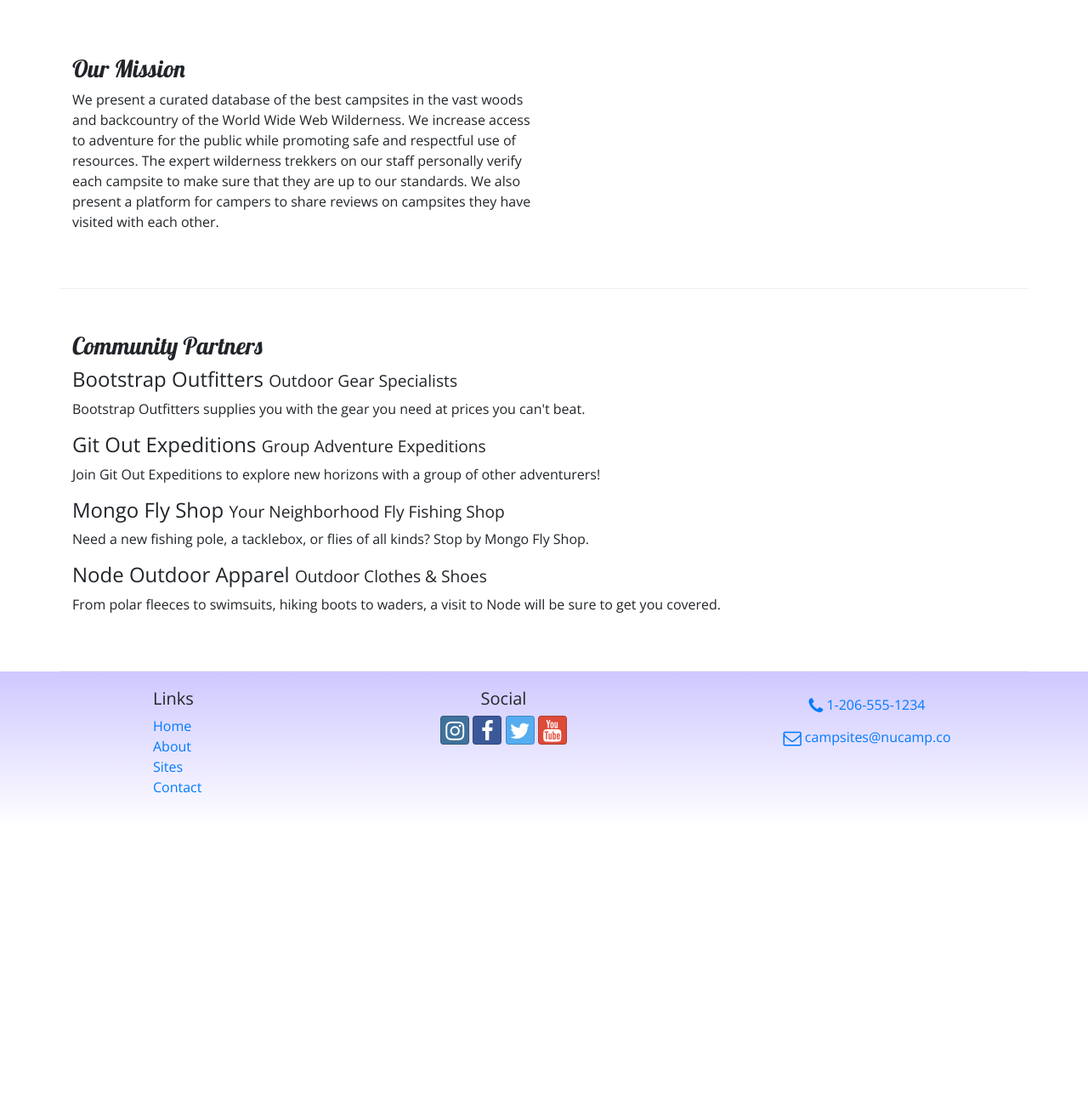
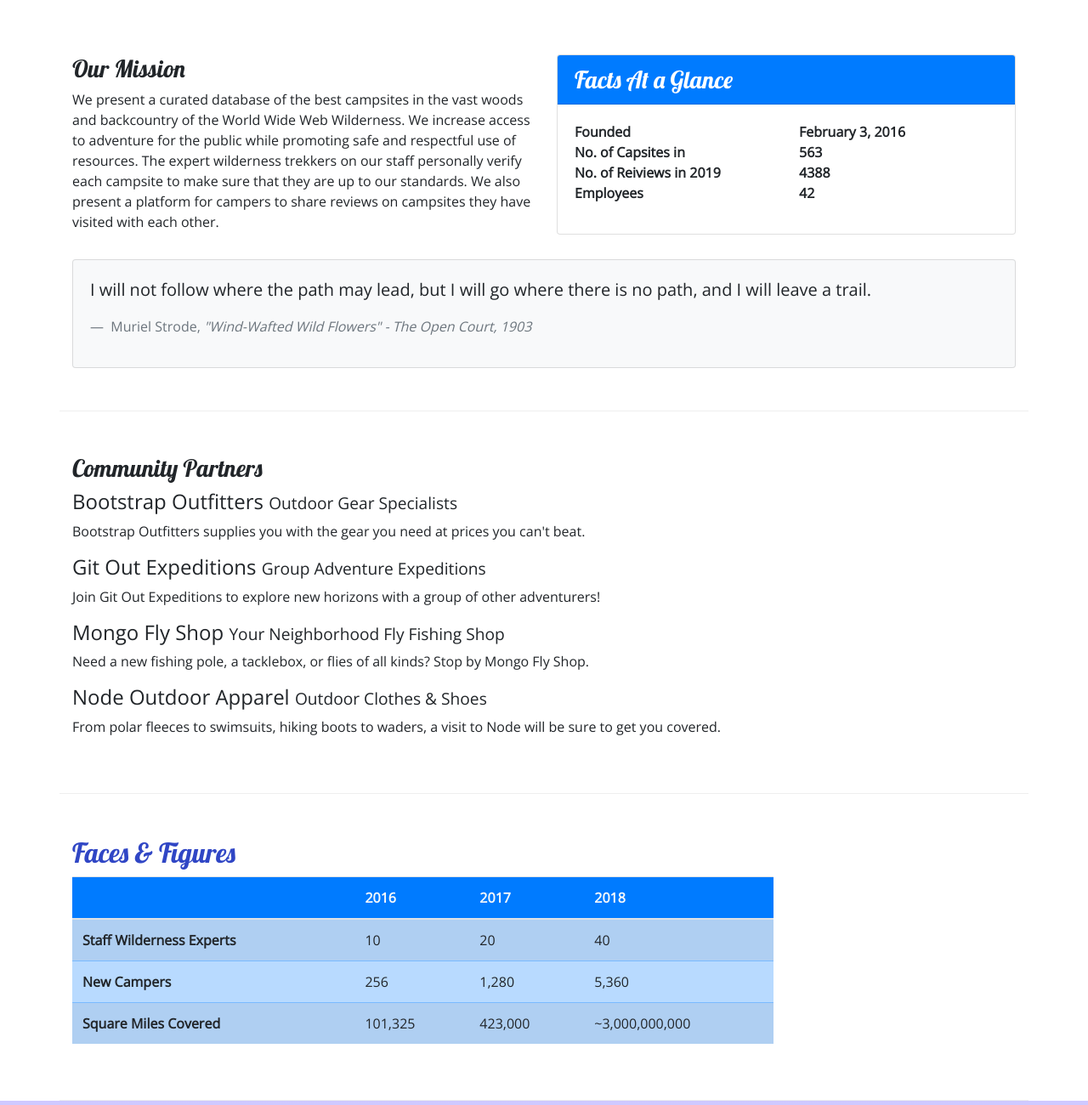
Before and after one commit to TmothyMartel/nucamp, a website: page aboutus.html in a window 1280 px wide. Shown: the part 340-1640 px from the top of the page at 85% size. Before the commit the page ends 1314 px from the top, so only its background shows below. Drawn offline with nearby package versions, Linux system fonts and the light colour scheme.

Commit message:
Added cards and table to aboutus.html

```diff
--- a/aboutus.html
+++ b/aboutus.html
@@ -104,6 +104,34 @@
                         with each other.
                     </p>
                 </div>
+                <div class="col-sm-6">
+                    <div class="card">
+                        <h3 class="card-header bg-primary text-white">Facts At a Glance</h3>
+                        <div class="card-body">
+                            <dl class="row">
+                                <dt class="col-6">Founded</dt>
+                                <dt class="col-6">February 3, 2016</dt>
+                                <dt class="col-6">No. of Capsites in</dt>
+                                <dt class="col-6">563</dt>
+                                <dt class="col-6">No. of Reiviews in 2019</dt>
+                                <dt class="col-6">4388</dt>
+                                <dt class="col-6">Employees</dt>
+                                <dt class="col-6">42</dt>
+                            </dl>
+                        </div>
+                    </div>
+                </div>
+                <div class="col">
+                    <div class="card bg-light mt-3">
+                        <blockquote class="blockquote card-body">
+                            <p>I will not follow where the path may lead, but I will go where there is no path, and I will leave a trail.</p>
+                            <footer class="blockquote-footer">
+                                Muriel Strode,
+                                <cite title="Source Title">"Wind-Wafted Wild Flowers" - The Open Court, 1903</cite>
+                            </footer>
+                        </blockquote>
+                    </div>
+                </div>
             </div>
 
             <div class="row row-content">
@@ -143,9 +171,48 @@
                     </p>
                 </div>
             </div>
+
+
+        <div class="row row-content">
+            <div class="col-sm-9">
+                <h2>Faces &amp; Figures</h2>
+                <div class="table-responsive">
+                    <table class="table table-striped">
+                        <thead>
+                            <tr class="bg-primary text-light">
+                                <th></th>
+                                <th>2016</th>
+                                <th>2017</th>
+                                <th>2018</th>
+                            </tr>
+                        </thead>
+                        <tbody class="table-primary">
+                            <tr>
+                                <th>Staff Wilderness Experts</th>
+                                <td>10 </td>
+                                <td>20 </td>
+                                <td>40 </td>
+                            </tr>
+                            <tr>
+                                <th>New Campers </th>
+                                <td>256</td>
+                                <td>1,280</td>
+                                <td>5,360</td>
+                            </tr>
+                            <tr>
+                                <th>Square Miles Covered</th>
+                                <td>101,325</td>
+                                <td>423,000</td>
+                                <td>~3,000,000,000</td>
+                            </tr>
+                        </tbody>
+                    </table>
+                </div>
+            </div>
         </div>
+    </div>
 
-        <footer>
+        <footer class="site-footer">
             <div class="container">
                 <div class="row">
                     <div class="col-4 col-sm-2 offset-1">
--- a/css/styles.css
+++ b/css/styles.css
@@ -16,7 +16,7 @@ header h2 {
   color: #cec8ff;
 }
 
-footer {
+.site-footer {
   background-image: linear-gradient(#cec8ff, white);
   padding: 20px 0;
 }
```
Also changed, not shown: contactus.html (+1 -1 lines), index.html (+1 -1 lines).
